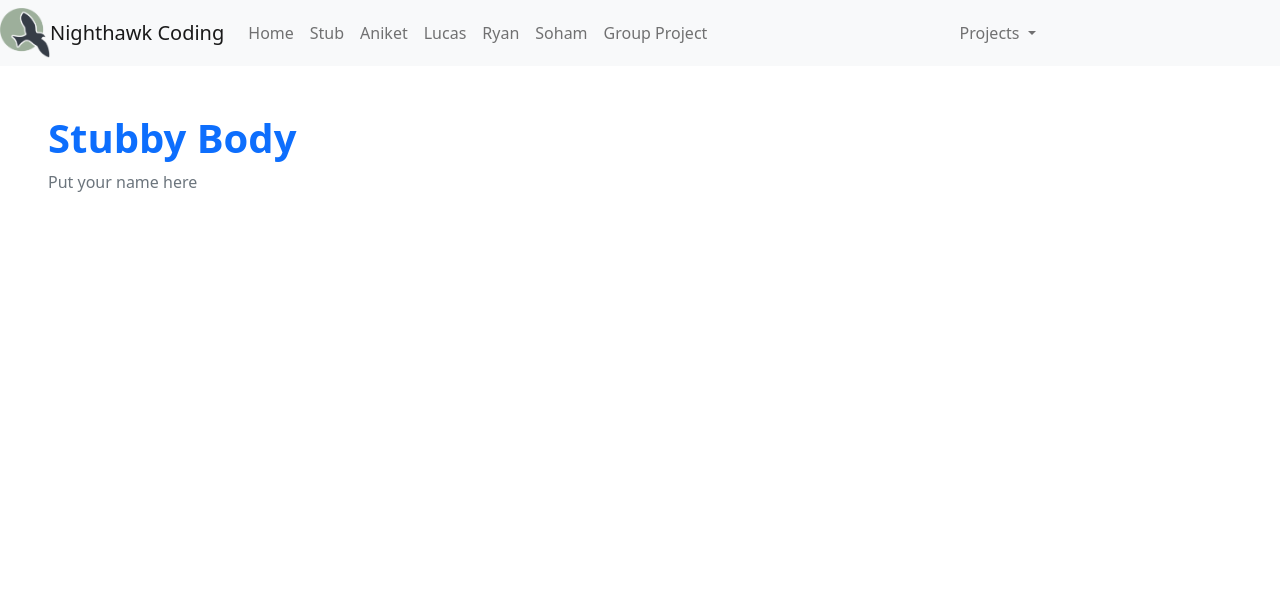
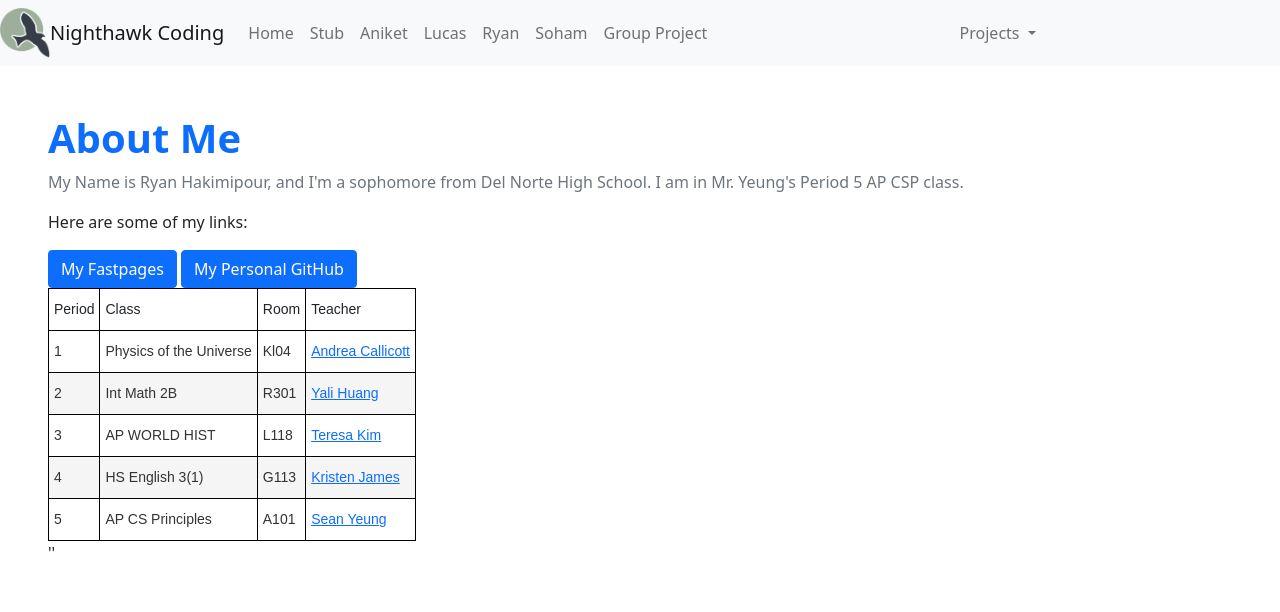
Before and after one commit to AniCricKet/fried-giggles, a Flask app: page /ryan/ in a window 1280 px wide. Shown: the top 612 px of the page. Run offline with Flask 2, Linux system fonts and the light colour scheme.

Commit message:
About Me

```diff
--- a/templates/ryan.html
+++ b/templates/ryan.html
@@ -6,11 +6,71 @@
 
 <!- This is a replacement block for Body in base.html -->
 {% block body %}
-    <!- Try building a new body here, bootstrap is a wise choice ->
-    <div class="px-5 py-5 mx-auto">
-        <h1 class="text-primary"><strong>Stubby Body</strong></h1>
-        <p class="text-secondary">Put your name here</p>
-    </div>
+        <div class="px-5 py-5 mx-auto">
+             <h1 class="text-primary"><strong>About Me</strong></h1>
+             <p class="text-secondary">My Name is Ryan Hakimipour, and I'm a sophomore from Del Norte High School. I am in Mr. Yeung's Period 5 AP CSP class.</p>
+
+             <div>
+                 <p>Here are some of my links:</p>
+                 <a href="https://ryanhaki.github.io/APCSPwebPage/" class="btn btn-primary">My Fastpages</a>
+                 <a href="https://github.com/RyanHaki" class="btn btn-primary">My Personal GitHub</a>
+             </div>
+
+             <style type="text/css">
+                .tg  {border-collapse:collapse;border-spacing:0;}
+                .tg td{border-color:black;border-style:solid;border-width:1px;font-family:Arial, sans-serif;font-size:14px;
+                  overflow:hidden;padding:10px 5px;word-break:normal;}
+                .tg th{border-color:black;border-style:solid;border-width:1px;font-family:Arial, sans-serif;font-size:14px;
+                  font-weight:normal;overflow:hidden;padding:10px 5px;word-break:normal;}
+                .tg .tg-yf2y{background-color:#F5F5F5;color:#333;text-align:left;vertical-align:top}
+                .tg .tg-citn{background-color:#FFF;color:#333;text-align:left;vertical-align:top}
+                .tg .tg-0lax{text-align:left;vertical-align:top}
+                .tg .tg-c4od{background-color:#FFF;color:#337AB7;text-align:left;vertical-align:top}
+                .tg .tg-c1wc{background-color:#F5F5F5;color:#337AB7;text-align:left;vertical-align:top}
+                </style>
+                <table class="tg">
+                <thead>
+                  <tr>
+                    <th class="tg-0lax">Period</th>
+                    <th class="tg-0lax">Class</th>
+                    <th class="tg-0lax">Room</th>
+                    <th class="tg-0lax">Teacher</th>
+                  </tr>
+                </thead>
+                <tbody>
+                  <tr>
+                    <td class="tg-citn">1</td>
+                    <td class="tg-citn">Physics of the Universe</td>
+                    <td class="tg-citn">Kl04</td>
+                    <td class="tg-c4od"><a href="">Andrea Callicott </a></td>
+                  </tr>
+                  <tr>
+                    <td class="tg-yf2y"><span style="background-color:#F5F5F5">2</span></td>
+                    <td class="tg-yf2y"><span style="background-color:#F5F5F5">Int Math 2B</span></td>
+                    <td class="tg-yf2y"><span style="background-color:#F5F5F5">R301</span></td>
+                    <td class="tg-c1wc"><a href="">Yali Huang </a></td>
+                  </tr>
+                  <tr>
+                    <td class="tg-citn">3</td>
+                    <td class="tg-citn">AP WORLD HIST </td>
+                    <td class="tg-citn">L118</td>
+                    <td class="tg-c4od"><a href="">Teresa Kim </a></td>
+                  </tr>
+                  <tr>
+                    <td class="tg-yf2y"><span style="background-color:#F5F5F5">4</span></td>
+                    <td class="tg-yf2y"><span style="background-color:#F5F5F5">HS English 3(1)</span></td>
+                    <td class="tg-yf2y"><span style="background-color:#F5F5F5">G113</span></td>
+                    <td class="tg-c1wc"><a href="">Kristen James </a></td>
+                  </tr>
+                  <tr>
+                    <td class="tg-citn">5</td>
+                    <td class="tg-citn">AP CS Principles</td>
+                    <td class="tg-citn">A101</td>
+                    <td class="tg-c4od"><a href="">Sean Yeung </a></td>
+                  </tr>
+                </tbody>
+                </table>''
+
 {% endblock %}
 
 <!- This is turning off birds background from base.html -->
```
